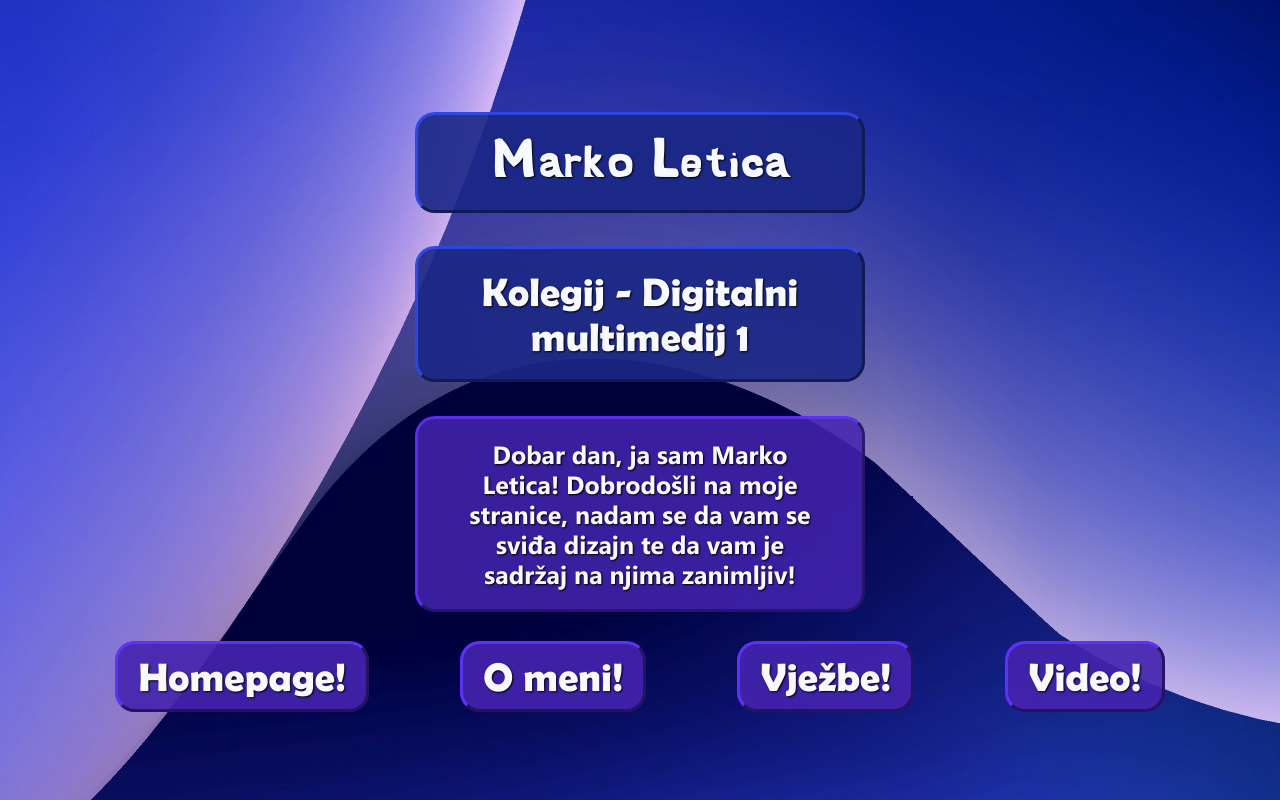
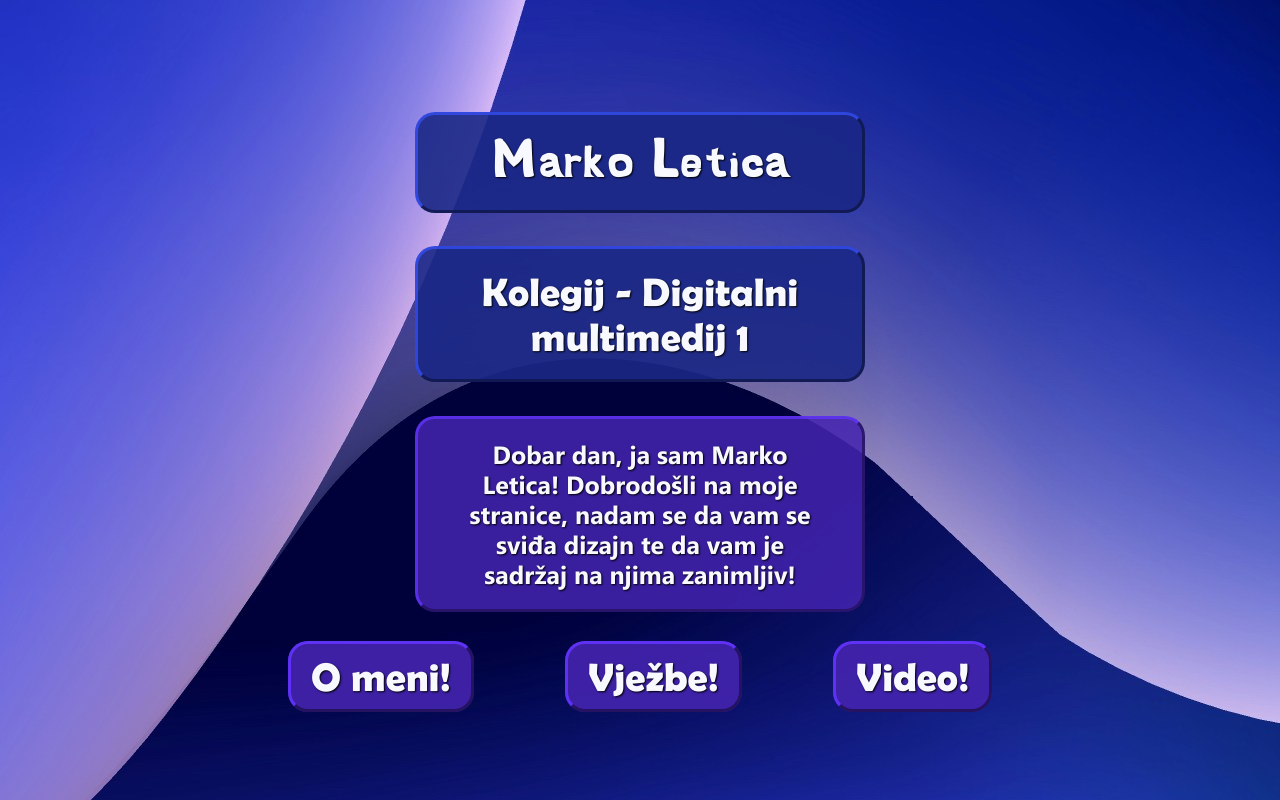
Before and after one commit to FailG55/MarkoLeticaProjekt4, a plain HTML site: page index.html in a window 1280 px wide. Drawn offline with Linux system fonts and the light colour scheme.

Commit message:
Update index.html

```diff
--- a/index.html
+++ b/index.html
@@ -13,7 +13,6 @@
 		Dobar dan, ja sam Marko Letica! Dobrodošli na moje stranice, nadam se da vam se sviđa dizajn te da vam je sadržaj na njima zanimljiv!
 	</p>
 <nav id="PrvaNavigacija">
-	<a href="index.html">Homepage!</a>
 	<a href="o_meni.html">O meni!</a>
 	<a href="vjezbe.html">Vježbe!</a>
 	<a href="video.html">Video!</a>
```
